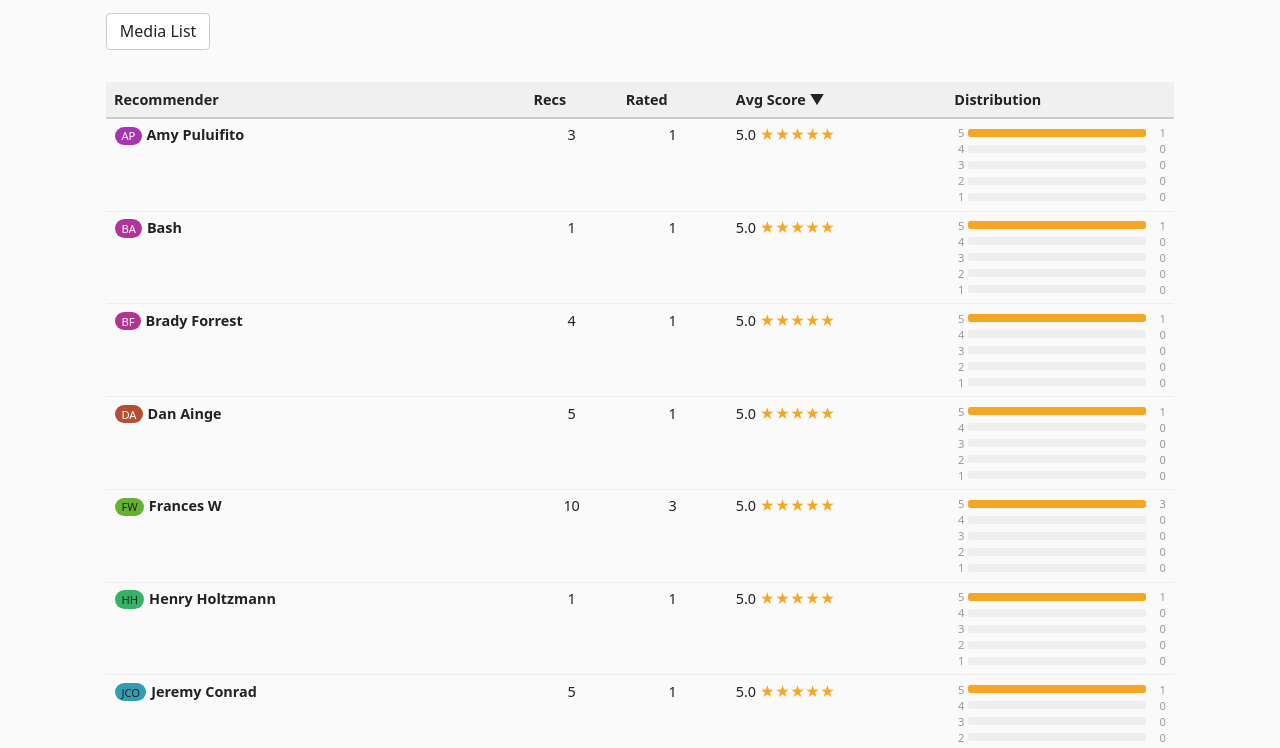
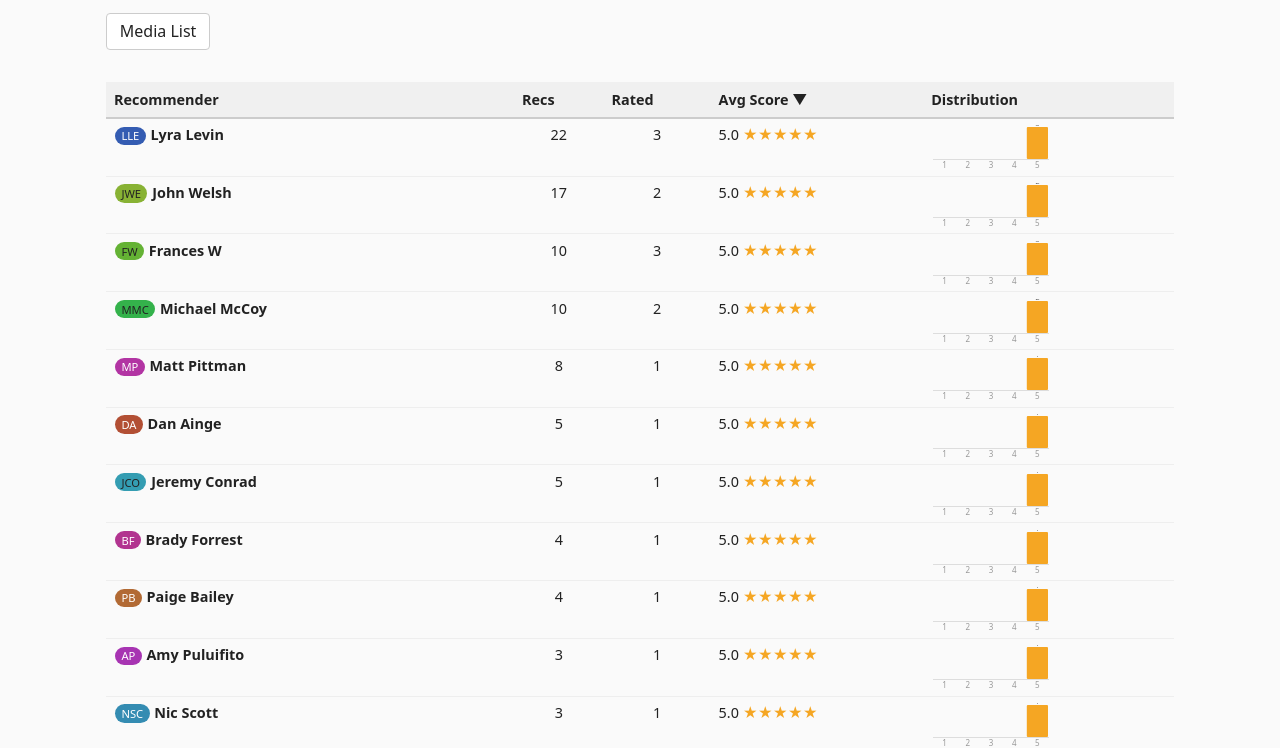
Before and after one commit to meawoppl/media-list, a plain HTML site: page site/recommenders.html in a window 1280 px wide. Shown: the part 78-826 px from the top of the page. Drawn offline with Linux system fonts and the light colour scheme; files whose address does not match are found by name.

Commit message:
Graphical rec histogram, two new queued entries (#16)
* Ratings, dedup, and duplicate title CI check

- Rate: Ra 5, Severance 5, Hero 4, Dispossessed 5,
  How to Change Your Mind 3, Endurance 5
- Mark Slow Horses in-progress
- Add Michael Andregg rec: The Will of the Many
- Add NickPinkston to 6 book recs
- Remove Lux Capital and Fusion 360 entries
- Merge 16 duplicate title pairs
- Add duplicate title check to validate.py

* Shorten recommender initials to acronyms

* Add recommender scores page

* Add 23 books, rate and tag finished ones

* Add 41 books from Amazon orders, rate all

* Add 100 Essays by Brianna Wiest

* Graphical histogram for recommender distributions

Replace horizontal bars per rating with an inline SVG bar chart. Tie-break
avg-score sort by total recs descending.

* Add Dungeon Crawler Carl and Heated Rivalries

* Document PR workflow for new entries

```diff
--- a/site/recommenders.js
+++ b/site/recommenders.js
@@ -101,7 +101,8 @@ function sortItems(items) {
     if (sortCol === "avg") {
       const aa = a.avg ?? -1;
       const bb = b.avg ?? -1;
-      return dir * (aa - bb);
+      if (aa !== bb) return dir * (aa - bb);
+      return b.total - a.total;
     }
     return 0;
   });
@@ -131,17 +132,36 @@ function ratingDistribution(ratings) {
   const counts = [0, 0, 0, 0, 0];
   for (const r of ratings) counts[r - 1]++;
   const max = Math.max(...counts);
-  let html = '<div class="dist">';
-  for (let i = 4; i >= 0; i--) {
-    const pct = max > 0 ? (counts[i] / max) * 100 : 0;
-    html += `<div class="dist-row">
-      <span class="dist-label">${i + 1}</span>
-      <div class="dist-bar-bg"><div class="dist-bar" style="width:${pct}%"></div></div>
-      <span class="dist-count">${counts[i]}</span>
-    </div>`;
+
+  const W = 120;
+  const H = 44;
+  const padL = 2;
+  const padR = 2;
+  const padT = 2;
+  const axisH = 10;
+  const chartH = H - padT - axisH;
+  const bw = (W - padL - padR) / 5;
+  const gap = 2;
+
+  let bars = "";
+  let labels = "";
+  for (let i = 0; i < 5; i++) {
+    const h = max > 0 ? (counts[i] / max) * chartH : 0;
+    const x = padL + i * bw + gap / 2;
+    const y = padT + (chartH - h);
+    const w = bw - gap;
+    bars += `<rect x="${x}" y="${y}" width="${w}" height="${h}" rx="1" fill="#f5a623"><title>${i + 1}★: ${counts[i]}</title></rect>`;
+    if (counts[i] > 0) {
+      bars += `<text x="${x + w / 2}" y="${y - 1}" text-anchor="middle" font-size="7" fill="#666">${counts[i]}</text>`;
+    }
+    labels += `<text x="${x + w / 2}" y="${H - 1}" text-anchor="middle" font-size="8" fill="#999">${i + 1}</text>`;
   }
-  html += "</div>";
-  return html;
+
+  return `<svg class="dist-chart" viewBox="0 0 ${W} ${H}" width="${W}" height="${H}" role="img" aria-label="Rating distribution">
+    <line x1="${padL}" y1="${padT + chartH + 0.5}" x2="${W - padR}" y2="${padT + chartH + 0.5}" stroke="#ddd" stroke-width="1"/>
+    ${bars}
+    ${labels}
+  </svg>`;
 }
 
 function render() {
--- a/site/style.css
+++ b/site/style.css
@@ -161,41 +161,6 @@ nav a.filter:hover {
   min-width: 120px;
 }
 
-.dist {
-  display: flex;
-  flex-direction: column;
-  gap: 1px;
-  font-size: 0.7rem;
+.dist-chart {
+  display: block;
 }
-
-.dist-row {
-  display: flex;
-  align-items: center;
-  gap: 4px;
-}
-
-.dist-label {
-  width: 10px;
-  text-align: right;
-  color: #999;
-}
-
-.dist-bar-bg {
-  flex: 1;
-  height: 8px;
-  background: #eee;
-  border-radius: 2px;
-  overflow: hidden;
-}
-
-.dist-bar {
-  height: 100%;
-  background: #f5a623;
-  border-radius: 2px;
-}
-
-.dist-count {
-  width: 16px;
-  text-align: right;
-  color: #999;
-}
```
Also changed, not shown: data/media.json, 1 other file.
